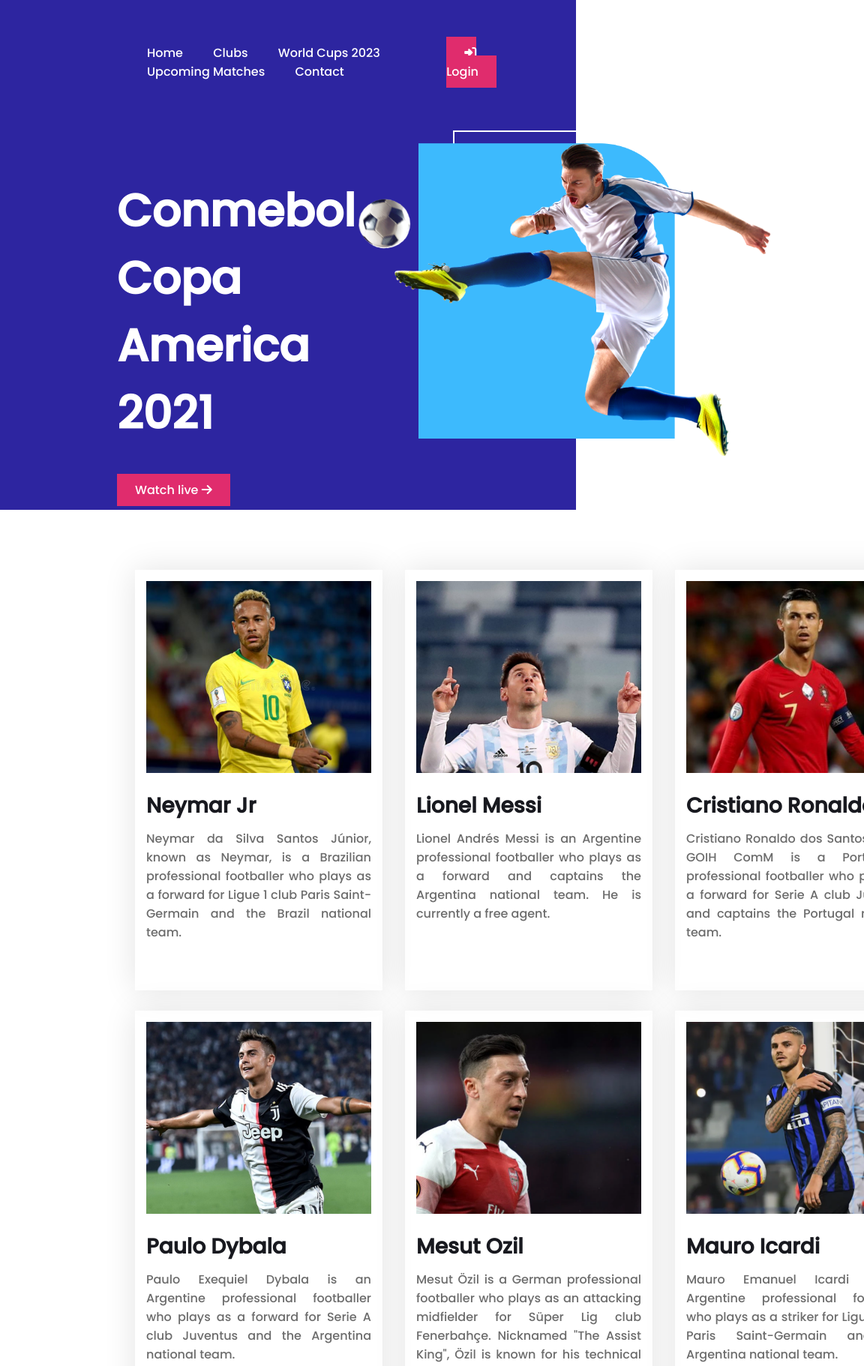
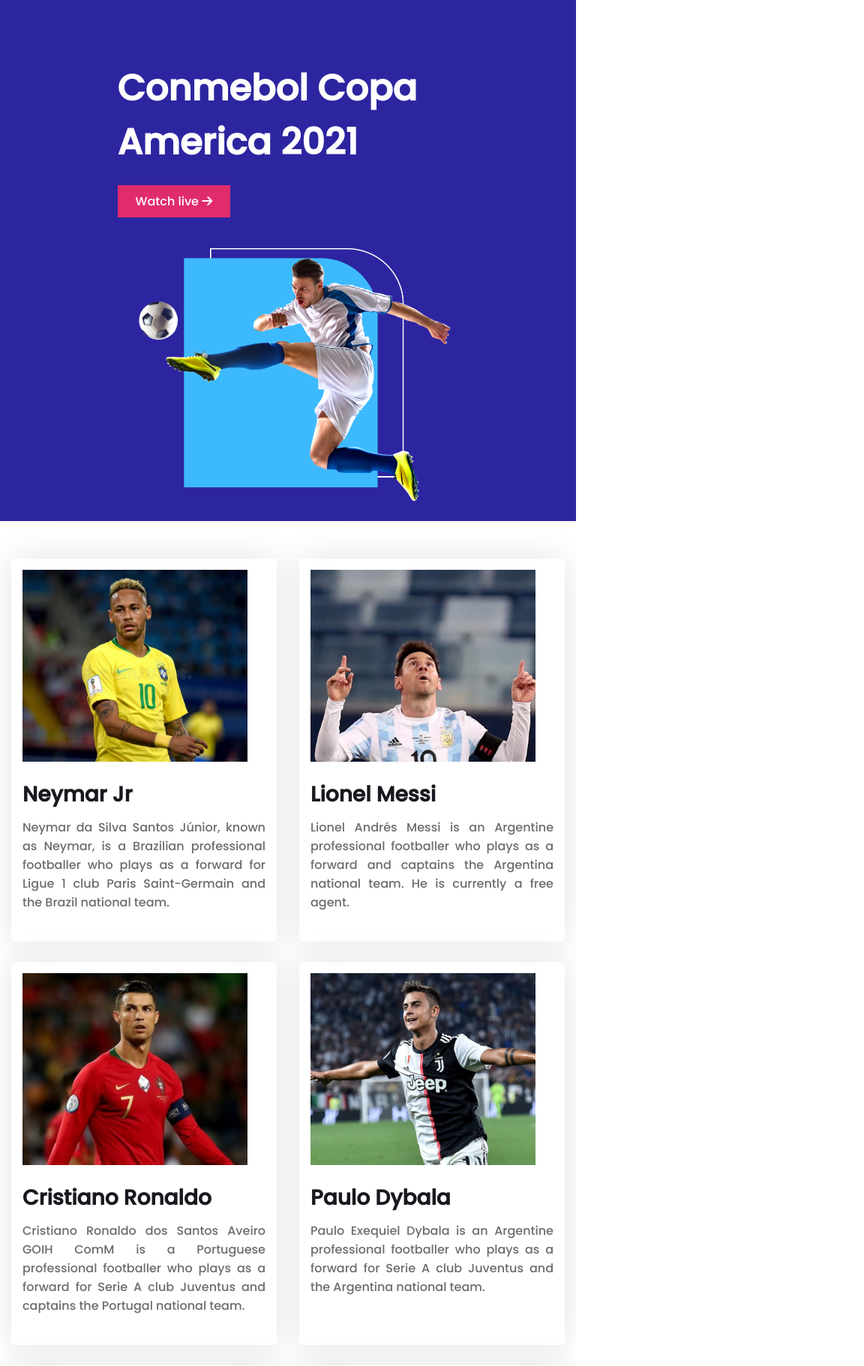
Before and after one commit to rakibulalam9200/responsive-football, a plain HTML site: page index.html in a window 768 px wide. Shown: the top 1822 px of the page at 75% size, 1152 px wide, since content can reach past the window. Drawn offline with Linux system fonts and the light colour scheme.

Commit message:
Before deadline Responsive

```diff
--- a/Styles/style.css
+++ b/Styles/style.css
@@ -271,7 +271,6 @@ body{
     .top-details h1{
         padding: 0px;
         font-size: 36px;
-        color: #FFFFFF;
         margin-bottom: 30px;
         margin-left: 15px;
         width: 280px;
@@ -285,13 +284,10 @@ body{
         height:260px;
         margin-left:15px;
         margin-right: 15px;
-        transform: scale(1) rotate(0deg);
-        transition: transform 1.5s ease-in-out;
     }
 
     .players,.copa,.season-content{
         grid-template-columns: repeat(1,1fr);
-        /* grid-template-rows: repeat(4,1fr); */
         justify-items: center;
         margin-left: 15px;
         margin-right: 15px;
@@ -309,8 +305,6 @@ body{
         text-align: left;
     }
     .copa-details p{
-        text-align: justify;
-        color: #6C6C6C;
         margin-top:0;
         margin-bottom: 24px;
     }
@@ -325,3 +319,58 @@ body{
   }
 
 }
+
+/* tablet devices */
+@media only screen and (min-width:688px) and (max-width:992px){
+    .navbar{
+        display: none;
+    }
+
+    .top-container{
+        width: 100%;
+        background-color: #2D25A0;
+        height: 695px;
+        margin-bottom: 50px;
+    }
+    .top-banner{
+        margin-left: 15px;
+        flex-direction: column;
+        align-items: center;
+
+    }
+    .top-details h1{
+        margin-top: 20px;
+        padding: 0px;
+        font-size: 48px;
+        margin-bottom: 30px;
+        width: 500px;
+    }
+
+    .top-details{
+        margin-left: 15px;
+    }
+    .banner-img img{
+        width: 420px;
+        height:340px;
+        margin-left:15px;
+        margin-right: 15px;
+    }
+    .players{
+        grid-template-columns: repeat(2,1fr);
+        justify-items: center;
+        margin-left: 15px;
+        margin-right: 15px;
+    }
+
+    .copa,.season-content{
+        grid-template-columns: repeat(1,1fr);
+        justify-items: center;
+        margin-left: 15px;
+        margin-right: 15px;
+    }
+
+    .copa-details{
+        margin:10px 20px 60px 20px;
+    }
+
+}
```
Also changed, not shown: images/arrow.svg (deleted).
